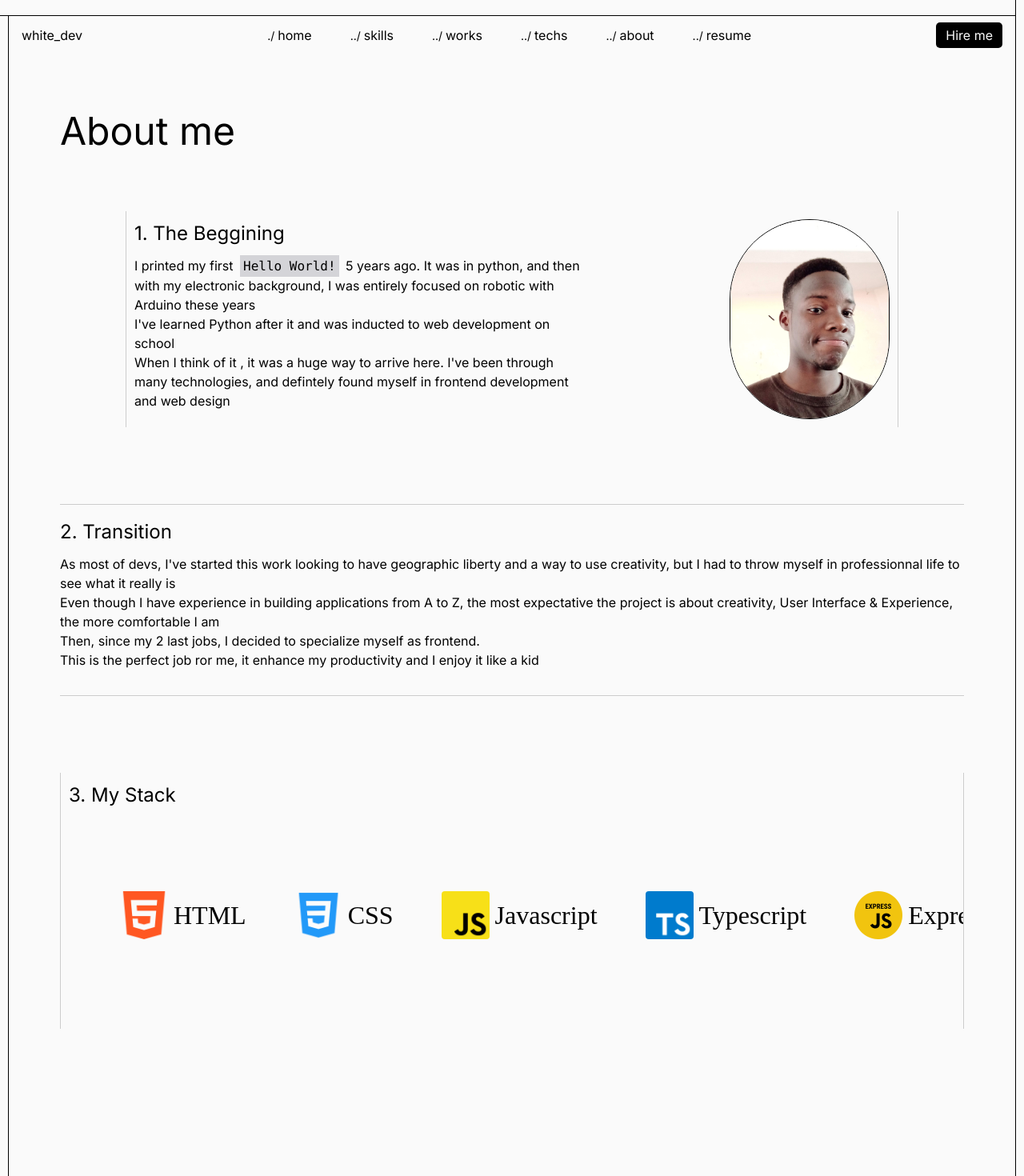
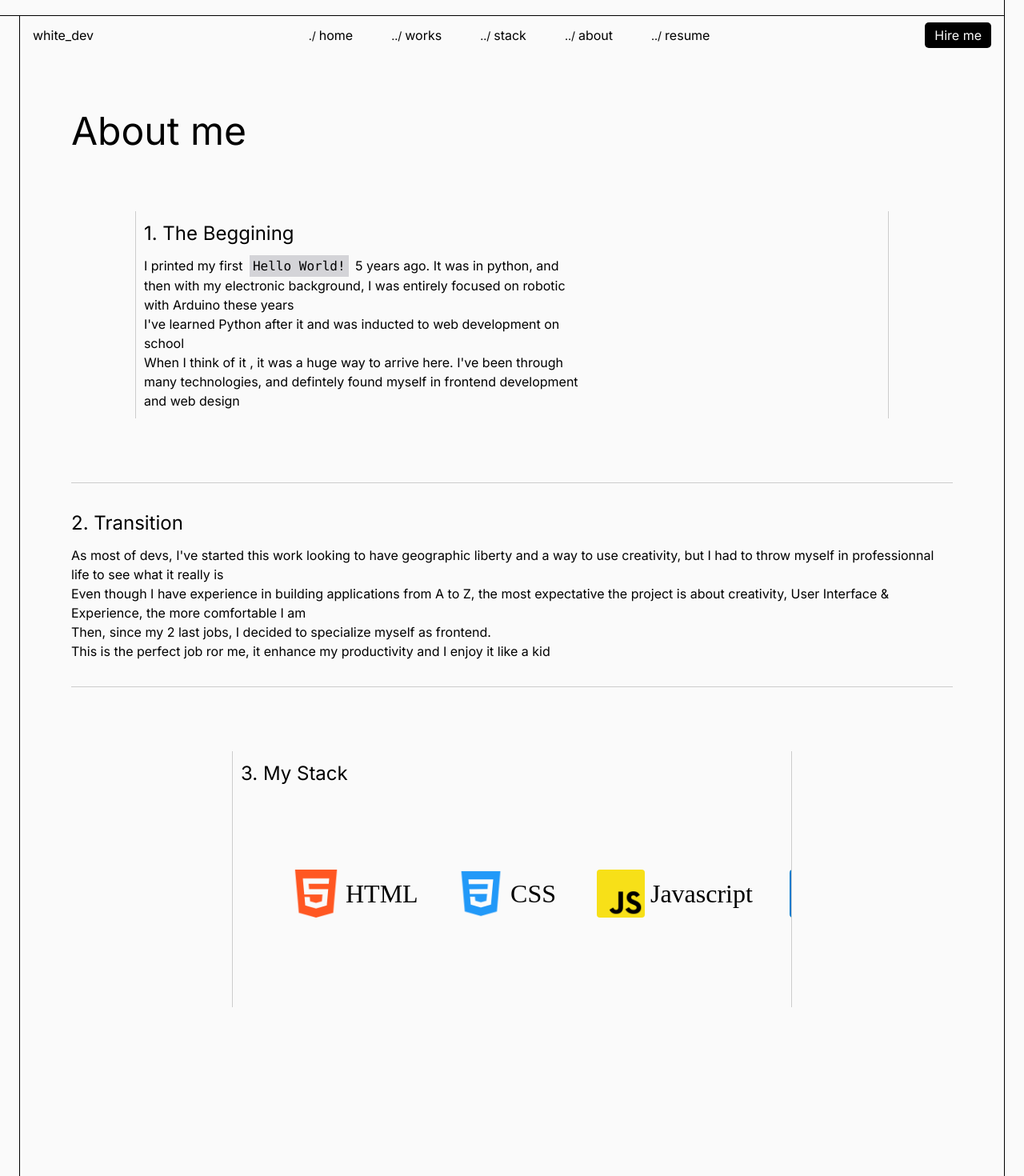
Before and after one commit to ruben-senpai11/portfolio, a Next.js app: page /about in a window 1280 px wide. Shown: the top 1470 px of the page at 80% size. Built offline with nearby package versions, Linux system fonts and the light colour scheme.

Commit message:
god is god

```diff
--- a/app/about/about.css
+++ b/app/about/about.css
@@ -1,13 +1,14 @@
-h2{
+h2 {
   margin-bottom: 10px;
 }
-.a-picture{
+
+.a-picture {
   border: none;
   padding: 0;
   margin: 0;
 }
 
-.a-picture img{
+.a-picture img {
   width: 200px;
   height: 250px;
 }
@@ -22,7 +23,79 @@ h2{
   overflow: hidden;
 }
 
-.story-2{
+.story-2 {
   border-top: 1px solid #ccc;
   border-bottom: 1px solid #ccc;
 }
+
+.story-3{
+  width: 95%;
+  max-width: 700px;
+  overflow: hidden!important;
+}
+
+
+/******    Stack  *******/
+
+.stack {
+  display: flex;
+  justify-content: space-between;
+  gap: 60px;
+  margin-top: 70px;
+  margin-bottom: 70px;
+  width: 95%;
+  max-width: 95%;
+  overflow-x: hidden!important;
+}
+
+.astack {
+  display: flex;
+  justify-content: start;
+  gap: 7px;
+  flex-wrap: nowrap;
+  align-items: center;
+  font-family: serif;
+  font-size: 32px;
+  width: max-content;
+  /* min-width: 100px; */
+}
+
+.stack img {
+  width: auto;
+  height: 60px;
+  object-fit: cover;
+  border-radius: 4px;
+  /* display: none; */
+}
+
+
+
+@media screen and (max-width: 1100px) {
+
+  .story-1 {
+    padding: 10px;
+    width: 100%;
+    max-width: 100%;
+    overflow: hidden;
+  }
+
+}
+
+@media screen and (max-width: 924px) {
+
+  .story-1{
+    flex-direction: column;
+    padding: 0 20px;
+    gap: 50px;
+  }
+  .story-2{
+    padding: 25px 20px;
+  }
+  .a-description{
+    width: 100%;
+  }
+  .a-picture{
+    /* align-self: flex-end; */
+  }
+
+}
--- a/app/about/page.tsx
+++ b/app/about/page.tsx
@@ -3,7 +3,7 @@ import Footer from "./../navigation/footer";
 import Header from "./../navigation/header";
 import Image from "next/image";
 
-import youngDev from "../assets/img/young_white_dev.jpg"
+import youngDev from "/img/young_dev.jpg"
 import smilingDev from "../assets/img/smiling_white_dev.jpg"
 
 import "./about.css"
@@ -19,7 +19,7 @@ export default function Page() {
         <div className="main my-8 mb-16">
           <section className="about flex flex-col gap-16">
             <h1 className="text-[48px] " >About me</h1>
-            <div className="flex flex-col gap-24   ">
+            <div className="flex flex-col gap-20   ">
               <div className="flex justify-center px-[5%]  ">
                 <div className="flex justify-between story-1 ">
                   <div className="a-description w-[60%] ">
@@ -31,12 +31,12 @@ export default function Page() {
                     <p>When I think of it , it was a huge way to arrive here. I've been through many technologies, and defintely found myself in frontend development and web design</p>
                   </div>
                   <div className="picture a-picture flex items-center ">
-                    <Image src={youngDev} width={400} height={400} alt="Young white_dev" />
+                    {/* <Image src={youngDev} width={400} height={400} alt="young white_dev" /> */}
                   </div>
                 </div>
               </div>
 
-              <div className="flex flex-col items-center story-2 gap-8 pt-4 ">
+              <div className="flex flex-col items-center story-2 gap-8 py-8 ">
                 <div className="a-description ">
                   <h2>2. Transition</h2>
                   {/* <p>You may have noticed, even though I claim to be a frontend dev, I have a full's stack.</p> */}
@@ -47,9 +47,6 @@ export default function Page() {
 
                   <p>Then, since my 2 last jobs, I decided to specialize myself as frontend.</p>
                   <p> This is the perfect job ror me, it enhance my productivity and I enjoy it like a kid</p>
-                </div>
-                <div className="picture a-picture flex items-center ">
-                  {/* <Image src={smilingDev} width={400} height={400} alt="Young hite_dev" /> */}
                 </div>
               </div>
 
@@ -63,15 +60,12 @@ export default function Page() {
               </div>
 
 
-              <div className="flex flex-col items-center story-2 gap-8 pt-4 ">
+              <div className="flex flex-col items-center story-2 gap-8 py-4 ">
                 <div className="a-description ">
                   <h2>4. Waiting for you !</h2>
-                  <p>All I need now is use all these skills and learn more with you
+                  <p>All I aim now is use all these skills and learn more with you
                     Programming is all I love and honnestly, I can't wait to work with you.</p>
                   <p>I may be your goldmine, promised 😇</p>
-                </div>
-                <div className="picture a-picture flex items-center ">
-                  {/* <Image src={smilingDev} width={400} height={400} alt="Young hite_dev" /> */}
                 </div>
               </div>
             </div>
--- a/app/components/stack.tsx
+++ b/app/components/stack.tsx
@@ -26,11 +26,11 @@ import figma from "../assets/favicons/figma.png"
 
 import Image from "next/image";
 
-interface Props{
+interface Props {
 
 }
 
-export default function Stack(){
+export default function Stack() {
 
 
   const container = useRef<HTMLElement>(null);
@@ -41,11 +41,11 @@ export default function Stack(){
   useGSAP(() => {
 
     gsap.to(".stack", {
-      x: ()=> "-"+ ((document.querySelector(".stack") as HTMLElement)?.offsetWidth - (document.querySelector(".story-3") as HTMLElement)?.offsetWidth ),
+      x: () => "-" + ((document.querySelector(".stack") as HTMLElement)?.offsetWidth - (document.querySelector(".story-3") as HTMLElement)?.offsetWidth),
       scrollTrigger: {
         trigger: '.story-3',
         start: 'center center',
-        end: ()=> "+="+ 1.5*((document.querySelector(".stack") as HTMLElement)?.offsetWidth),
+        end: () => "+=" + 1.5 * ((document.querySelector(".stack") as HTMLElement)?.offsetWidth),
         toggleActions: "restart pause reverse pause",
         scrub: true,
         pin: true,
@@ -53,87 +53,119 @@ export default function Stack(){
         anticipatePin: 1,
       }
     });
-  }, );
+  },);
 
-  return(
+  return (
 
     <>
       <section ref={container} className="stack ">
         <div className="astack">
           <Image src={html} width={200} height={200} alt="html" />
+          <p className="flex">
             HTML
+          </p>
         </div>
         <div className="astack">
           <Image src={css} width={200} height={200} alt="css" />
+          <p className="flex">
             CSS
+          </p>
         </div>
         <div className="astack">
           <Image src={js} width={200} height={200} alt="js" />
+          <p className="flex">
             Javascript
+          </p>
         </div>
         <div className="astack">
           <Image src={ts} width={200} height={200} alt="ts" />
+          <p className="flex">
             Typescript
+          </p>
         </div>
         <div className="astack">
           <Image src={express} width={200} height={200} alt="express" />
-           Express JS
+          <p className="flex">
+            Express
+          </p> JS
         </div>
         <div className="astack">
           <Image src={laravel} width={200} height={200} alt="laravel" />
+          <p className="flex">
             Laravel
+          </p>
         </div>
         <div className="astack">
           <Image src={react} width={200} height={200} alt="react" />
+          <p className="flex">
             React
+          </p>
         </div>
         <div className="astack">
           <Image src={remix} width={200} height={200} alt="remix" />
+          <p className="flex">
             Remix
+          </p>
         </div>
         <div className="astack">
           <Image src={next} width={200} height={200} alt="next" />
-           Next.js
+          <p className="flex">
+            Next
+          </p>.js
         </div>
         <div className="astack">
           <Image src={mysql} width={200} height={200} alt="mysql" />
+          <p className="flex">
             MySQL
+          </p>
         </div>
         <div className="astack">
           <Image src={postgresql} width={200} height={200} alt="postgresql" />
+          <p className="flex">
             PostgreSQL
+          </p>
         </div>
         <div className="astack">
           <Image src={prisma} width={200} height={200} alt="prisma" />
+          <p className="flex">
             Prisma
+          </p>
         </div>
         <div className="astack">
           <Image src={tailwind} width={200} height={200} alt="tailwind" />
-            Tailwind CSS
-          </div>
-         <div className="astack">
-           <Image src={bootstrap} width={200} height={200} alt="bootstrap" />
-            Bootstrap
+          <p className="flex">
+            Tailwind
+          </p> CSS
         </div>
         <div className="astack">
           <Image src={gsapLogo} width={200} height={200} alt="gsap" />
+          <p className="flex">
             GSAP
+          </p>
         </div>
         <div className="astack">
           <Image src={figma} width={200} height={200} alt="figma" />
+          <p className="flex">
             Figma
+          </p>
         </div>
         <div className="astack">
           <Image src={webflow} width={200} height={200} alt="webflow" />
+          <p className="flex">
             Webflow
+          </p>
         </div>
         <div className="astack">
           <Image src={shopify} width={200} height={200} alt="shopify" />
+          <p className="flex">
             Shopify
+          </p>
         </div>
         <div className="astack">
           <Image src={github} width={200} height={200} alt="github" />
+          <p className="flex">
             Github
+          </p>
         </div>
       </section>
     </>
--- a/app/globals.css
+++ b/app/globals.css
@@ -111,6 +111,7 @@ h2 {
 .main {
   /* padding-bottom: 100px; */
   gap: 100px;
+  overflow: hidden!important;
 }
 
 section {
@@ -274,35 +275,6 @@ li.gray {
 
 
 
-/******    Stack  *******/
-
-.stack {
-  display: flex;
-  justify-content: space-between;
-  gap: 60px;
-  /* overflow-x: scroll; */
-  margin-top: 70px;
-  margin-bottom: 70px;
-}
-
-.stack div {
-  display: flex;
-  justify-content: start;
-  gap: 7px;
-  align-items: center;
-  font-family: serif;
-  font-size: 32px;
-  width: max-content;
-  /* min-width: 100px; */
-}
-
-.stack img {
-  width: auto;
-  height: 60px;
-  object-fit: cover;
-  border-radius: 4px;
-  /* display: none; */
-}
 
 @media screen and (max-width: 1200px) {
 
--- a/app/navigation/header.tsx
+++ b/app/navigation/header.tsx
@@ -67,14 +67,14 @@ function Header({ title }: Props) {
               <li className="active">
                 <Link href="/#hero">home</Link>
               </li>
-              <li>
+              {/* <li>
                 <Link href="/#skills">skills</Link>
-              </li>
+              </li> */}
               <li>
                 <Link href="/#works">works</Link>
               </li>
               <li>
-                <Link href="/#techs">techs</Link>
+                <Link href="/#stack">stack</Link>
               </li>
               <li>
                 <Link href="/about">about</Link>
--- a/app/sections.tsx/tech.tsx
+++ b/app/sections.tsx/tech.tsx
@@ -6,7 +6,7 @@ export default function Tech() {
 
   return (
     <>
-      <section id="techs" className="flex flex-col gap-4 ">
+      <section id="stack" className="flex flex-col gap-4 mb-4">
         <h2 className="text-4xl " >Techs</h2>
         <p>
           Among all the technologies we learn for studies, training and work in enterprises, the ones we love and are familiar with ; here are the the ones I acctually use. From the most mastered to those I'm still discovering
```
Also changed, not shown: app/navigation/navigation.css (+30 -8 lines), app/assets/img/young_dev.jpeg (added), public/img/young_dev.jpg (renamed from app/assets/img/young_white_dev.jpg). Lines whose indentation alone changed are shown as unchanged.
